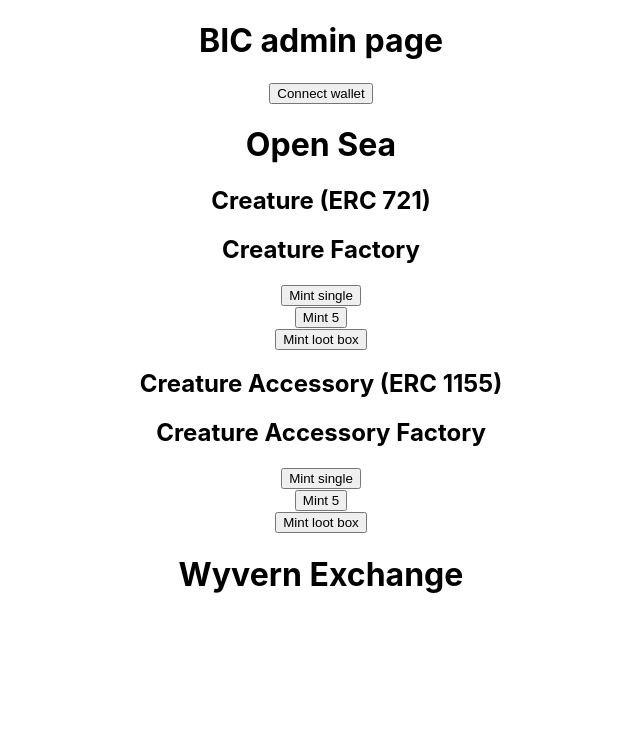
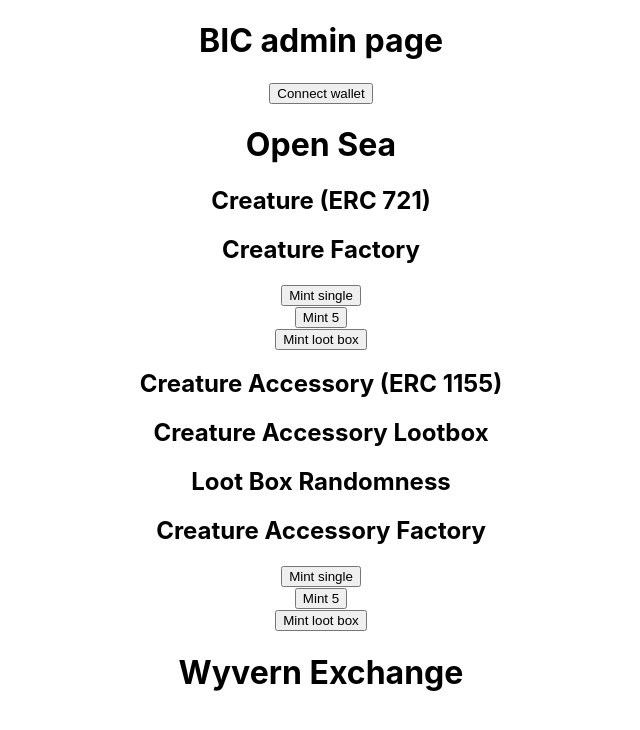
Before and after one commit to Ylgr/opensea-demo, a React (Create React App) app: page / in a window 1280 px wide. Shown: the top 730 px of the page, without its empty margins (319-959 px from the left). Built offline with nearby package versions, Linux system fonts and the light colour scheme.

Commit message:
(!) addr creature

```diff
--- a/src/App.js
+++ b/src/App.js
@@ -23,13 +23,13 @@
 
 function App() {
   // BSC
-  const creatureAddress = '0xdB5f83e96F6Aa3E57Cde86A3B371BcF418090dDF';
-  const creatureFactoryAddress = '0xf6B7Eeb1DD88B04FA6fC454A37c3af9fF2a00A55';
-  const creatureLootBoxAddress = '0x24343ec105DC34Aa1fD7b18a576b81957427644C';
-  const creatureAccessoryAddress = '0x67ffE40186d25Def170C481966a2D7686ca580dA';
-  const lootBoxRandomness = '0x75675312c824238eec94dF21FeF2c160aD542Ec9';
-  const creatureAccessoryLootBox = '0x524daCEfE9a5BED1e94A13A5912C330e8aDd516A';
-  const creatureAccessoryFactoryAddress = '0xf42Ff589FFA2F50922b686C8bfCDF564dDC91FF3';
+  const creatureAddress = '0x7b66280a97D4C706E896C534aBEd8d7Bc3D15492';
+  const creatureFactoryAddress = '0x3235197a44c4C6B8747b3103e2B9B11719E869A5';
+  const creatureLootBoxAddress = '0x3B9dcf4D8Ef37ECe348EF80AD70f1c073aC4Ab60';
+  const creatureAccessoryAddress = '0x3B9dcf4D8Ef37ECe348EF80AD70f1c073aC4Ab60';
+  const lootBoxRandomness = '0x16ab070Ca481C1ebC180dB92c2Ae956BAA1bde6b';
+  const creatureAccessoryLootBox = '0x91324eA105eA26181d3Bb54AE12DC28616fa17e8';
+  const creatureAccessoryFactoryAddress = '0x122FE47593fe359D52AeBa9c5ACE05CBe2d84c67';
 
   // // Rinkeby
   // const creatureAddress = '0x808Fbc3CAB0140f8128c0376A16E05d7F8Cbc98E';
@@ -166,7 +166,16 @@
             <h2>Creature Accessory (ERC 1155)</h2>
           </Col>
         </Row>
-
+        <Row>
+          <Col>
+            <h2>Creature Accessory Lootbox</h2>
+          </Col>
+        </Row>
+        <Row>
+          <Col>
+            <h2>Loot Box Randomness</h2>
+          </Col>
+        </Row>
         <Row>
           <Col>
             <h2>Creature Accessory Factory</h2>
```
